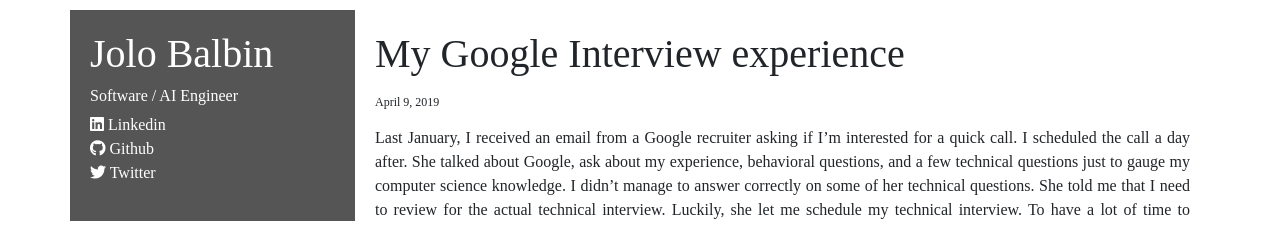
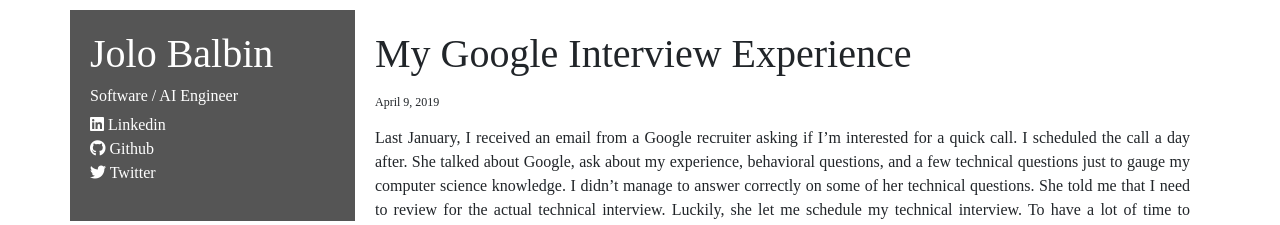
Before and after one commit to MojoJolo/MojoJolo.github.io, a Jekyll site: the page built from _posts/2019-04-09-google-interview-experience.md, in a window 1280 px wide. Shown: the top 225 px of the page. Built offline with Jekyll 4.4.1, drawn with Linux system fonts in a browser that asks for light colours; nearby versions of some CDN libraries.

```diff
--- a/_posts/2019-04-09-google-interview-experience.md
+++ b/_posts/2019-04-09-google-interview-experience.md
@@ -1,6 +1,6 @@
 ---
 layout: post
-title: "My Google Interview experience"
+title: "My Google Interview Experience"
 date: 2019-04-09
 description: Last January, I received an email from a Google recruiter asking if I'm interested for a quick call. I scheduled the call a day after. She talked about Google, ask about my experience, behavioral questions, and a few technical questions just to gauge my computer science knowledge.
 ---
```
